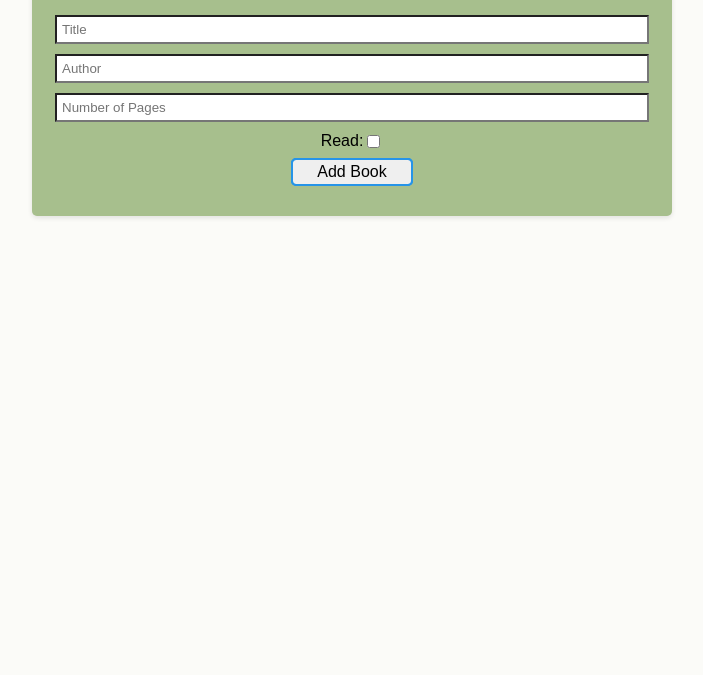
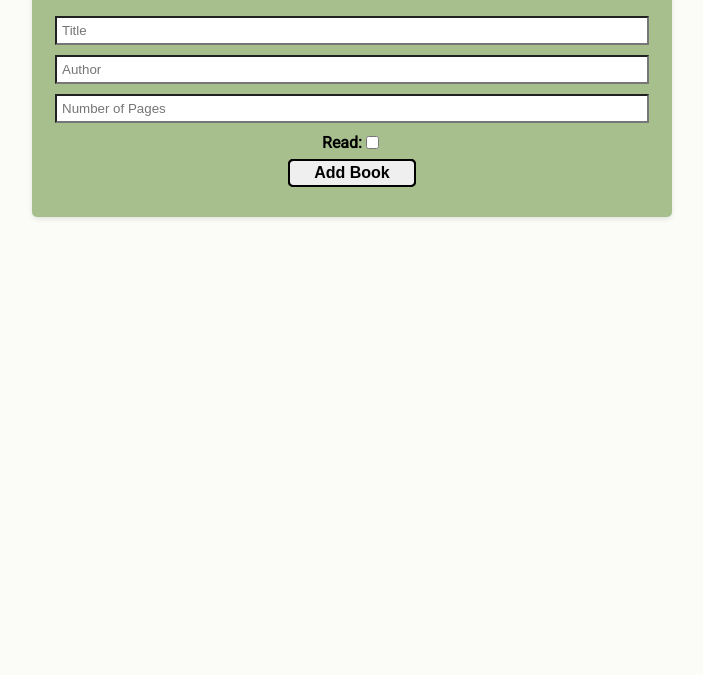
Before and after one commit to callum-laing/library, a plain HTML site: page index.html in a window 1280 px wide. Shown: the part 125-800 px from the top of the page, without its empty margins (288-991 px from the left). Drawn offline with Linux system fonts and the light colour scheme.

Commit message:
fixed some styling

```diff
--- a/index.html
+++ b/index.html
@@ -3,6 +3,11 @@
 
 <head>
     <title>Cal's Library</title>
+
+    <link rel="preconnect" href="https://fonts.googleapis.com">
+    <link rel="preconnect" href="https://fonts.gstatic.com" crossorigin>
+    <link href="https://fonts.googleapis.com/css2?family=Roboto&display=swap" rel="stylesheet">
+
     <link rel="stylesheet" href="styles.css">
 </head>
 
--- a/styles.css
+++ b/styles.css
@@ -1,5 +1,5 @@
 body {
-    font-family: Arial, sans-serif;
+    font-family: 'Roboto', sans-serif;
     background-color: #FBFBF8;
     margin: 0;
 }
@@ -94,6 +94,7 @@ li span {
 .read-box {
     display: flex;
     align-items: flex-start;
+    font-weight: bold;
 }
 
 
@@ -106,10 +107,12 @@ li span {
     line-height: 0.5;
     border-radius: 5px;
     padding: 0.5em 1.5em;
-    outline: 2px solid #2694e8;
-    border: 2px solid #2694e8;
+    outline: 2px solid black;
+    border: 2px solid black;
+    ;
     outline-offset: -2px;
     transition: outline-offset 100ms ease;
+    font-weight: bold;
 }
 
 .btn:hover,
@@ -117,6 +120,6 @@ li span {
 .btn-card:hover,
 .btn-card:focus {
     outline-offset: 2px;
-    outline: 3px solid #2694e8;
-    border: 2px solid #2694e8;
+    outline: 3px solid black;
+    border: 2px solid black;
 }
```
